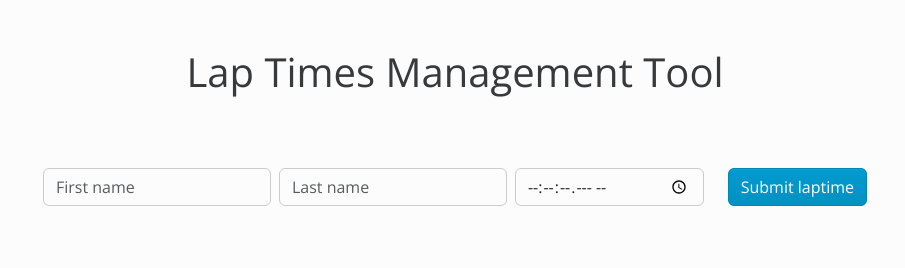
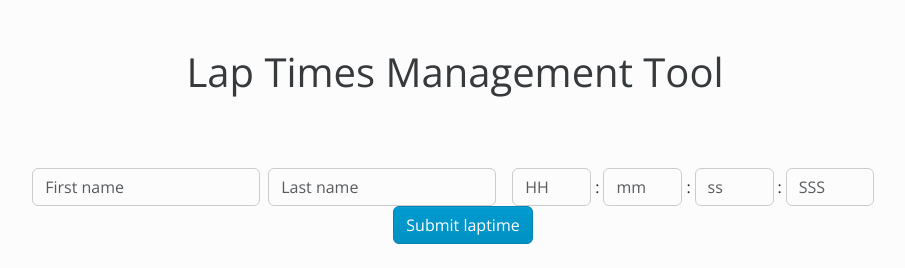
Before and after one commit to mpetrlin/LapTimeManager, an Angular app in the folder client/: page /public in a window 1280 px wide. Shown: the top 268 px of the page, without its empty margins (185-1090 px from the left). Built offline with nearby package versions, Linux system fonts and the light colour scheme; no server answers.

Commit message:
6th commit

```diff
--- a/client/src/app/public/public.component.html
+++ b/client/src/app/public/public.component.html
@@ -2,16 +2,25 @@
     <form #submitForm="ngForm" class="form-inline mt-2 justify-content-center" (ngSubmit)="postNewTime()" autocomplete="off">
 
                 <div class="form-group">
-                    <input name="firstName" [(ngModel)]="newTime.firstName" class="form-control" type="string" min="3" placeholder="First name">
+                    <input name="firstName" [(ngModel)]="inputTime.firstName" class="form-control" type="string" min="3" placeholder="First name">
                 </div>
                 <div class="form-group ml-2">
-                    <input name="lastName" [(ngModel)]="newTime.lastName" class="form-control" type="string" min="3" placeholder="Last name">
+                    <input name="lastName" [(ngModel)]="inputTime.lastName" class="form-control" type="string" min="3" placeholder="Last name">
                 </div>
-                <div class="form-group ml-2">
-                    <input name="lapTime" [(ngModel)]="newTime.time" class="form-control" type="time" step="0.001">
+                <div class="form-group ml-3 mr-1">
+                    <input name="hours" [(ngModel)]="inputTime.hours" class="form-control" type="number" min="0" max="23" placeholder="HH">
+                </div>:
+                <div class="form-group ml-1 mr-1">
+                    <input name="minutes" [(ngModel)]="inputTime.minutes" class="form-control" type="number" min="0" max="59" placeholder="mm">
+                </div>:
+                <div class="form-group ml-1 mr-1">
+                    <input name="seconds" [(ngModel)]="inputTime.seconds" class="form-control" type="number" min="0" max="59" placeholder="ss">
+                </div>:
+                <div class="form-group ml-1 mr-1">
+                    <input name="milliseconds" [(ngModel)]="inputTime.milliseconds" class="form-control" type="number" min="0" max="999" placeholder="SSS">
                 </div>
 
-                <button class="btn btn-info ml-4" type="submit">Submit laptime</button>
+                <button class="btn btn-info ml-3" type="submit">Submit laptime</button>
     </form>
   </div>
 
--- a/client/src/app/public/public.component.ts
+++ b/client/src/app/public/public.component.ts
@@ -8,10 +8,11 @@ import { DataService } from '../_services/data.service';
 })
 export class PublicComponent implements OnInit {
   topTimes: any;
+  newTime: any = {};
 
   constructor(private dataService: DataService) { }
 
-  @Input() newTime: any = {}
+  @Input() inputTime: any = {};
 
   ngOnInit(): void {
     this.getTopTimes();
@@ -25,10 +26,23 @@ export class PublicComponent implements OnInit {
     })
   }
 
+  convertTime() {
+    this.newTime.firstName = this.inputTime.firstName;
+    this.newTime.lastName = this.inputTime.lastName;
+    this.newTime.hours = (this.inputTime.hours<10) ? "0"+this.inputTime.hours : this.inputTime.hours;
+    this.newTime.minutes = (this.inputTime.minutes<10) ? "0"+this.inputTime.minutes : this.inputTime.minutes;
+    this.newTime.seconds = (this.inputTime.seconds<10) ? "0"+this.inputTime.seconds : this.inputTime.seconds;
+    this.newTime.milliseconds = (this.inputTime.milliseconds<10) ? "00"+this.inputTime.milliseconds :
+      (this.inputTime.seconds<100) ? "0"+this.inputTime.milliseconds : this.inputTime.milliseconds;
+    this.newTime.time = this.newTime.hours + ":" + this.newTime.minutes + ":" + this.newTime.seconds + "." + this.newTime.milliseconds;
+  }
+
   postNewTime() {
+    this.convertTime();
     this.dataService.postNewTime(this.newTime).subscribe(response => {
       console.log(response),
-      alert("Laptime successfully submitted!\nIt will be visible in the top times table, after admin approval.")},
+      alert("Laptime successfully submitted!\nIt will be visible in the Top times table, after admin approval."),
+      window.location.reload();},
       error => {console.log(error),
         alert("An unexpected error has occurred!\nPlease recheck the input fields and try again!");
       })
```
